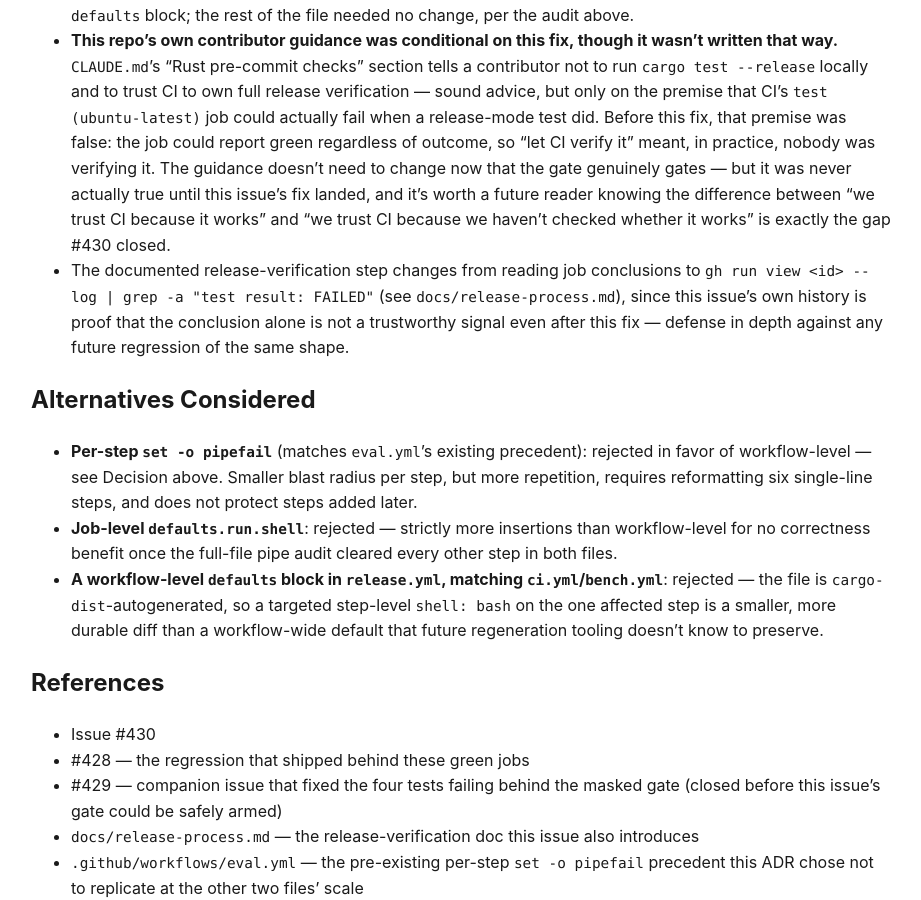
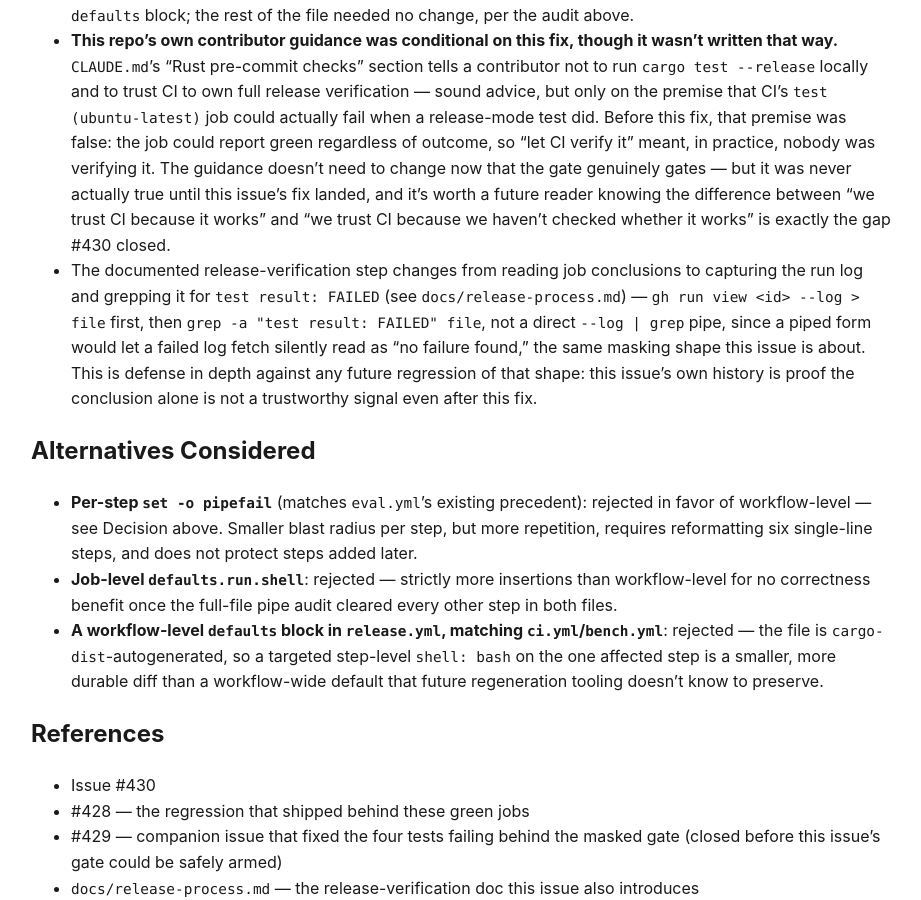
Before and after one commit to verveguy/liminis-context-graph, a Jekyll site: the page built from docs/adr/0430-ci-tee-pipefail.md, in a window 1280 px wide and 900 px high, scrolled down 2584 px. Shown: the whole window, without its empty margins (179-1100 px from the left). Built offline with Jekyll 4.4.1, drawn with Linux system fonts in a browser that asks for light colours; our own code applies the rules of GitHub Pages for plain Markdown files.

Commit message:
test: quarantine binary_migrates_legacy_workspace_on_startup pending #437
Per-group WAL migration (main.rs:520) runs before the .graphiti/->.lcg/
move (main.rs:1001), so on a legacy-workspace startup the relocation
correctly no-ops (no .lcg/wal yet) and the file that lands afterward is
never relocated into .lcg/wal/liminis/. Genuine startup-ordering defect,
not a test-infra flake or in scope for #430 - #437 tracks the fix and
un-ignoring this test.

Also fixes handarbeit-pruefer's finding on ADR-0430: the Consequences
section quoted the release-verification command as a direct
`--log | grep` pipe, but docs/release-process.md was changed elsewhere
in this PR to the fail-closed two-step form. Updated the ADR to match.

```diff
--- a/docs/adr/0430-ci-tee-pipefail.md
+++ b/docs/adr/0430-ci-tee-pipefail.md
@@ -125,10 +125,13 @@ masked exit status would discard.
   worth a future reader knowing the difference between "we trust CI because it works" and
   "we trust CI because we haven't checked whether it works" is exactly the gap #430 closed.
 - The documented release-verification step changes from reading job conclusions to
-  `gh run view <id> --log | grep -a "test result: FAILED"` (see
-  `docs/release-process.md`), since this issue's own history is proof that the conclusion
-  alone is not a trustworthy signal even after this fix — defense in depth against any
-  future regression of the same shape.
+  capturing the run log and grepping it for `test result: FAILED` (see
+  `docs/release-process.md`) — `gh run view <id> --log > file` first, then `grep -a
+  "test result: FAILED" file`, not a direct `--log | grep` pipe, since a piped form would
+  let a failed log fetch silently read as "no failure found," the same masking shape this
+  issue is about. This is defense in depth against any future regression of that shape:
+  this issue's own history is proof the conclusion alone is not a trustworthy signal even
+  after this fix.
 
 ## Alternatives Considered
 
```
Also changed, not shown: 1 other file.
